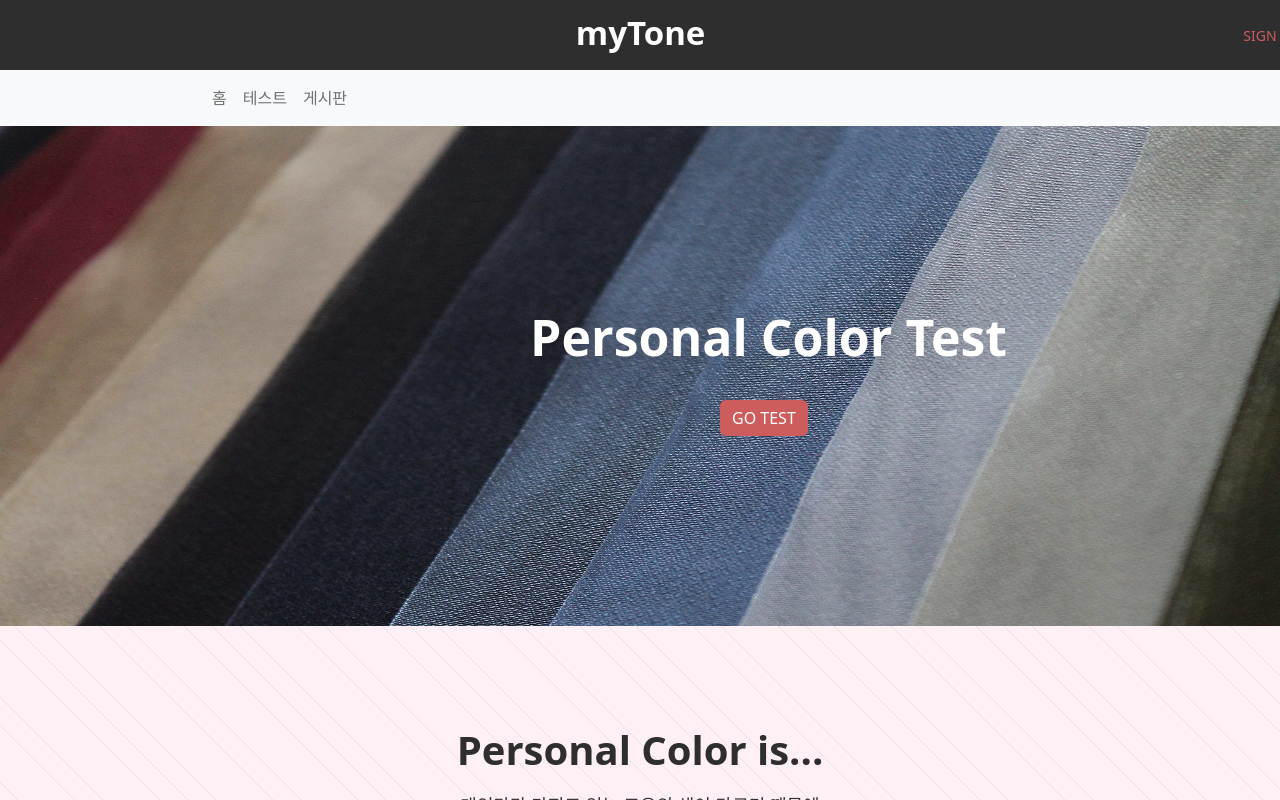
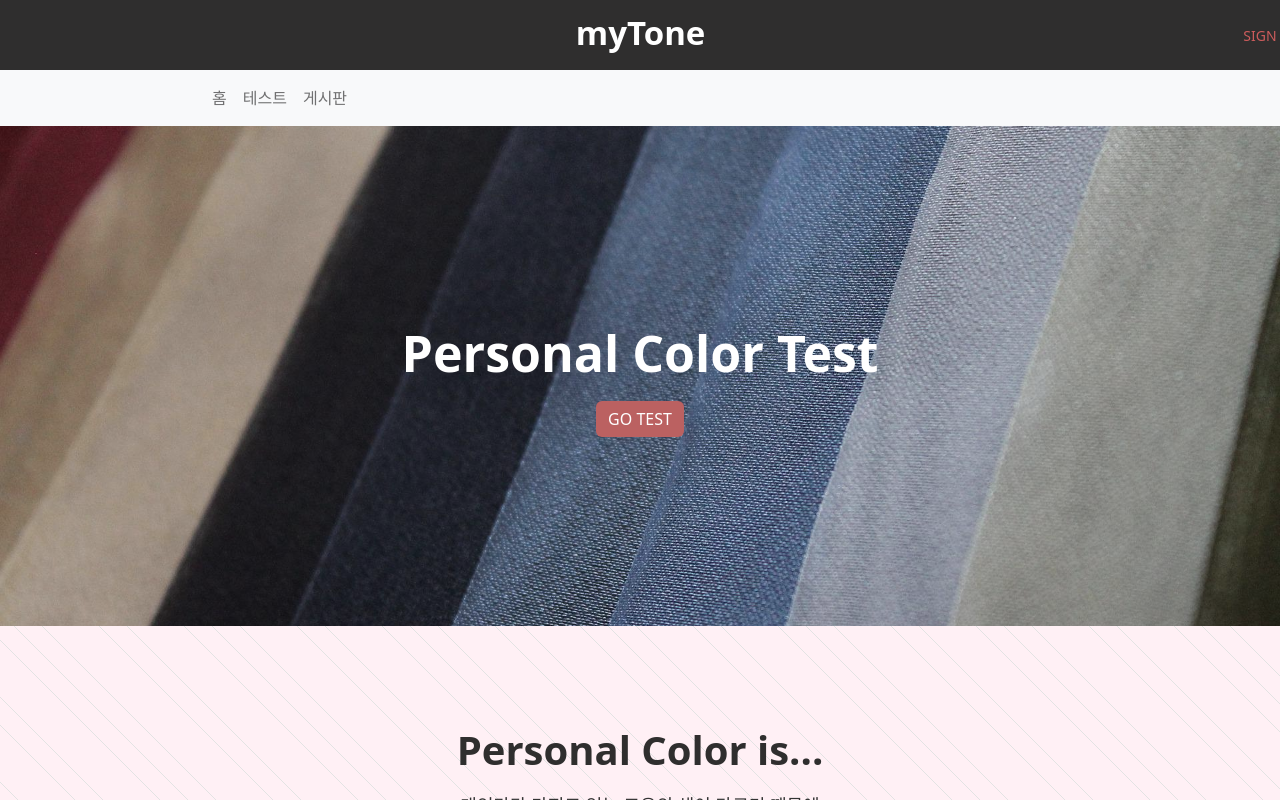
Before and after one commit to Project-MyTone/MyTone_Front, a React (Create React App) app: page / in a window 1280 px wide. Shown: the top 800 px of the page. Built offline with nearby package versions, Linux system fonts and the light colour scheme; no server answers.

Commit message:
main update

```diff
--- a/src/Main/Main.css
+++ b/src/Main/Main.css
@@ -4,6 +4,12 @@
     background-size: cover;
     background-position: center;
     filter: grayscale(20%);
+    margin:0 auto;
+    text-align: center;
+    display: flex;
+    flex-direction: column;
+    align-items: center;
+    justify-content: center;
 }
 
 .MainSubImg{
@@ -15,16 +21,11 @@
     font-size: 50px;
     font-weight: 900;
     color: white;
-
-    position: absolute;
-    top: 300px;
-    left : 530px;
+    margin-bottom: 10px;
 }
 
 .TestBtn{
-    position: absolute;
-    top: 400px;
-    left : 720px;
+    text-align: center;
 }
 
 .PersonalIntroduceImg{
--- a/src/Main/Main.js
+++ b/src/Main/Main.js
@@ -13,11 +13,12 @@ function Main() {
     return(
         <>
             <div>
-                <img src={MainImg} className="MainImg"/>
-                <div className="MainText">Personal Color Test</div>
-                <Button className="TestBtn" style={{backgroundColor: "#CD5C5C", border:"none"}}
-                    onClick={()=>{navigate('/image')}}
-                >GO TEST</Button>
+                <div className="MainImg" style={{backgroundImage: `url(${MainImg})`}}>
+                    <div className="MainText">Personal Color Test</div>
+                    <Button className="TestBtn" style={{backgroundColor: "#CD5C5C", border:"none"}}
+                        onClick={()=>{navigate('/image')}}
+                    >GO TEST</Button>
+                </div>
             </div>
             <div className="SupportInfoBG">
                 <div className="SupportInfoTop">
```
